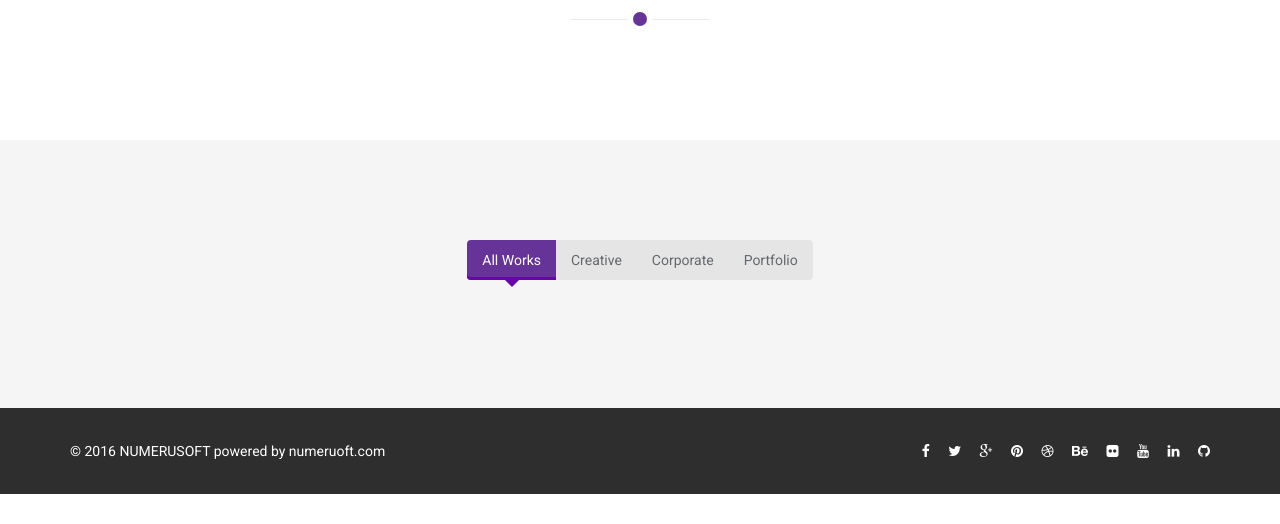
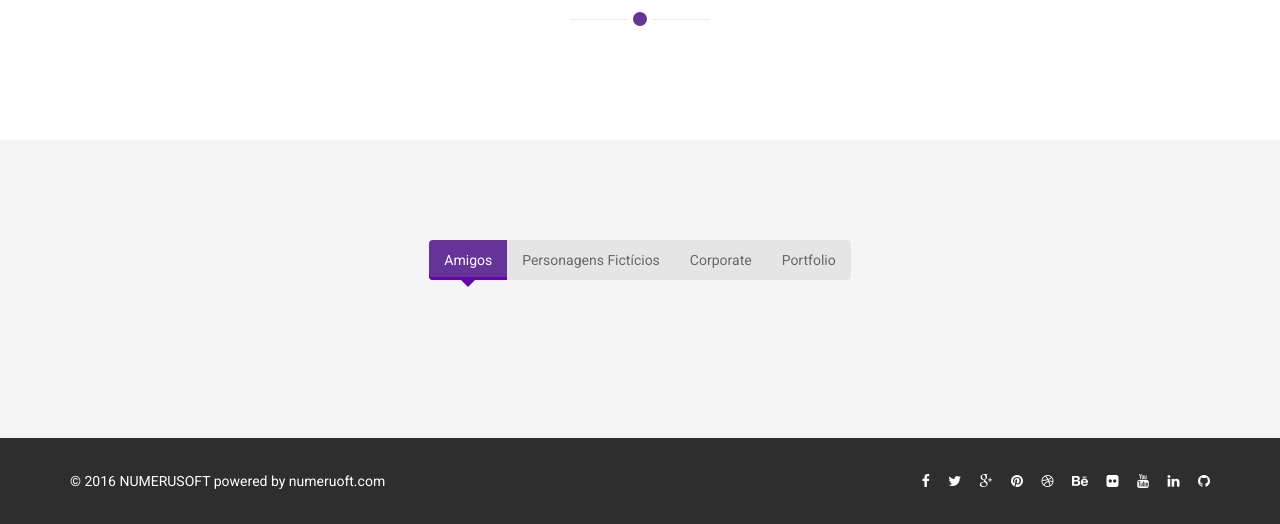
Before and after one commit to NumeroPerdido/numerusoft, a PHP site: page /something/shipapping.php in a window 1280 px wide. Shown: the part 790-1314 px from the top of the page. Before the commit the page ends 1284 px from the top, so only its background shows below. Run offline with PHP 8.4, Linux system fonts and the light colour scheme; some libraries are stand-ins or nearby versions.

Commit message:
fiz portifólio

```diff
--- a/css/main.css
+++ b/css/main.css
@@ -1148,3 +1148,6 @@
 .responsive-img{
     max-width: 100%;
 }
+#ficchar{
+    text-align: center;
+}
--- a/shipapping.php
+++ b/shipapping.php
@@ -134,13 +134,17 @@
         <div class="container">
            <div class="text-center">
                 <ul class="portfolio-filter">
-                    <li><a class="active" href="#" data-filter="*">All Works</a></li>
-                    <li><a href="#" data-filter=".creative">Creative</a></li>
+                    <li><a class="active" href="#" onclick="show_amigos();" >Amigos</a></li>
+                    <li><a id="tab_ficchar" href="#" onclick="show_ficchar();" >Personagens Fictícios</a></li>
                     <li><a href="#" data-filter=".corporate">Corporate</a></li>
                     <li><a href="#" data-filter=".portfolio">Portfolio</a></li>
                 </ul><!--/#portfolio-filter-->
             </div>
-            <div class='portfolio-items' id="abigos"></div>
+            <div id="amigos"></div>
+            <div id="ficchar" hidden="hidden">
+                <label>MUDA MUDA</label><br/>
+                <input type="text"/>
+            </div>
         </div><!--/.container-->
     </section><!--/#portfolio-->
 <!--
@@ -200,11 +204,9 @@
         var src="";
         var i;
         for(i=0;i<=tag_friends.data.length;i++){
-//            $("#abigos").append("<br/><br/><img src='"+tag_friends.data[i].picture.data.url+"'/>");
-//            $("#abigos").append(tag_friends.data[i].name);
             src=tag_friends.data[i].picture.data.url;
-            gg="<div class='portfolio-item creative'><div class='portfolio-item-inner'><img onclick='generateimg(this.src)' id='friend"+i+"' class='img-responsive' src='"+tag_friends.data[i].picture.data.url+"' alt='' width='300px' height='300px' /><div class='portfolio-info'><h3>"+tag_friends.data[i].name+"</h3>"+tag_friends.data[i].id+"<a class='preview' rel='prettyPhoto'><i class='fa fa-heart'></i></a></div></div><!--/.portfolio-item--></div>";
-            $("#abigos").append(gg);
+            gg="<div class='portfolio-item creative'><div class='portfolio-item-inner'><img onclick='generateimg(this.src)' id='friend"+i+"' class='img-responsive' src='"+tag_friends.data[i].picture.data.url+"' alt='' width='300px' height='300px' /><div class='portfolio-info'><h3>"+tag_friends.data[i].name+"</h3>"+tag_friends.data[i].id+"<a class='preview' rel='prettyPhoto'><i class='fa fa-heart'></i></a></div></div><!--/.portfolio-item-->";
+            $("#amigos").append(gg);
         }
     });
 }
@@ -283,7 +285,25 @@
     context.drawImage(img2, 600, 600, 300, 300);
 //context.globalAlpha = 1.0; //Remove if pngs have alpha
 
+}
 
+$("#tab_amigos").click(function() {
+    $("#ficchar").hide();
+    $("#amigos").show();
+    alert("abigos");
+});
+$("#tab_ficchar").click(function() {
+    $("#amigos").hide();
+    $("#ficchar").show();
+    alert("fic");
+});
+function show_amigos(){
+    $("#ficchar").hide();
+    $("#amigos").show();
+}
+function show_ficchar(){
+    $("#amigos").hide();
+    $("#ficchar").show();
 }
 </script>
 </body>
```
